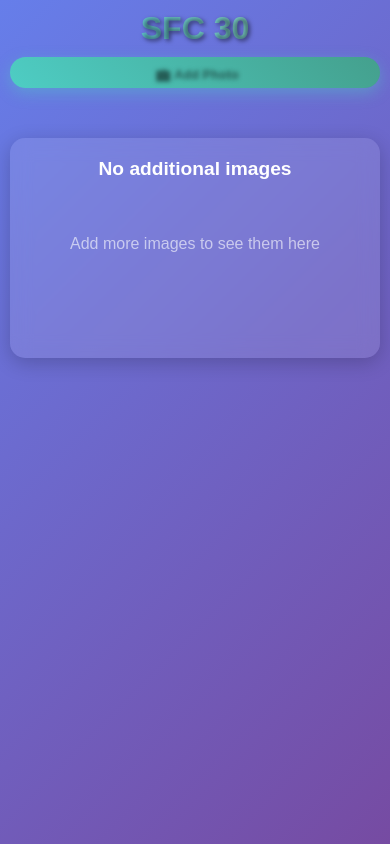
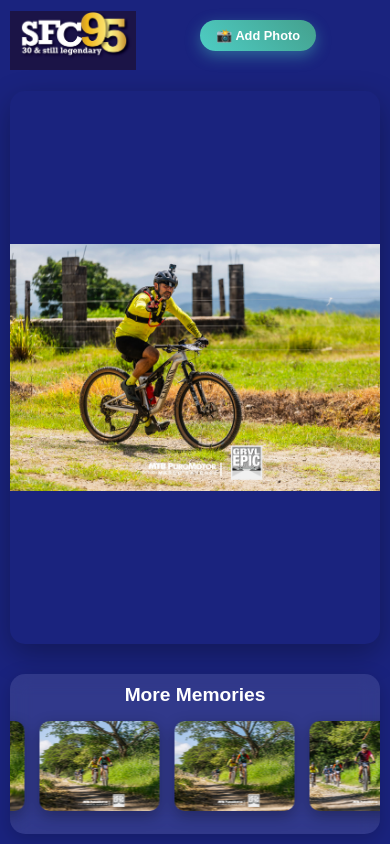
Before and after one commit to xmorera/party-slideshow, a Flask app: page / in a window 390 px wide. Run offline with Flask 3, Linux system fonts and the light colour scheme.

Commit message:
updates with images

```diff
--- a/templates/index.html
+++ b/templates/index.html
@@ -13,7 +13,7 @@
 
         body {
             font-family: 'Arial', sans-serif;
-            background: linear-gradient(135deg, #667eea 0%, #764ba2 100%);
+            background: #1a237e;
             min-height: 100vh;
             color: white;
         }
@@ -29,18 +29,19 @@
 
         .title {
             text-align: center;
-            font-size: 4rem;
-            font-weight: bold;
             margin-bottom: 20px;
-            text-shadow: 2px 2px 4px rgba(0,0,0,0.5);
-            background: linear-gradient(45deg, #ff6b6b, #4ecdc4, #45b7d1, #96ceb4, #ffeaa7);
-            background-size: 300% 300%;
-            -webkit-background-clip: text;
-            -webkit-text-fill-color: transparent;
-            background-clip: text;
-            animation: gradient 3s ease infinite;
             flex-shrink: 0;
             position: relative;
+            display: flex;
+            justify-content: center;
+            align-items: center;
+        }
+
+        .logo {
+            height: 120px;
+            width: auto;
+            max-width: 100%;
+            object-fit: contain;
         }
 
         .upload-btn {
@@ -64,12 +65,6 @@
             box-shadow: 0 8px 25px rgba(78, 205, 196, 0.6);
             color: white;
             text-decoration: none;
-        }
-
-        @keyframes gradient {
-            0% { background-position: 0% 50%; }
-            50% { background-position: 100% 50%; }
-            100% { background-position: 0% 50%; }
         }
 
         .content-wrapper {
@@ -218,9 +213,8 @@
         }
 
         @media (max-width: 768px) {
-            .title {
-                font-size: 2.5rem;
-                margin-bottom: 15px;
+            .logo {
+                height: 80px;
             }
 
             .upload-btn {
@@ -250,9 +244,8 @@
         }
 
         @media (max-width: 480px) {
-            .title {
-                font-size: 2rem;
-                margin-bottom: 10px;
+            .logo {
+                height: 60px;
             }
 
             .upload-btn {
@@ -274,10 +267,12 @@
 </head>
 <body>
     <div class="container">
-        <h1 class="title">
-            SFC 30
+        <div class="title">
+            <img src="/media/sfclogo.jpeg"
+                 alt="SFC Logo"
+                 class="logo">
             <a href="{{ url_for('upload_page') }}" class="upload-btn">📸 Add Photo</a>
-        </h1>
+        </div>
 
         <div class="content-wrapper">
             {% if main_image %}
```
Also changed, not shown: images/Panamericano Gravel-317.jpg (added), images/Panamericano Gravel-319.jpg (added), images/Panamericano Gravel-324.jpg (added), images/Panamericano Gravel-325.jpg (added), images/Panamericano Gravel-467.jpg (added), media/sfclogo.jpeg (added).
